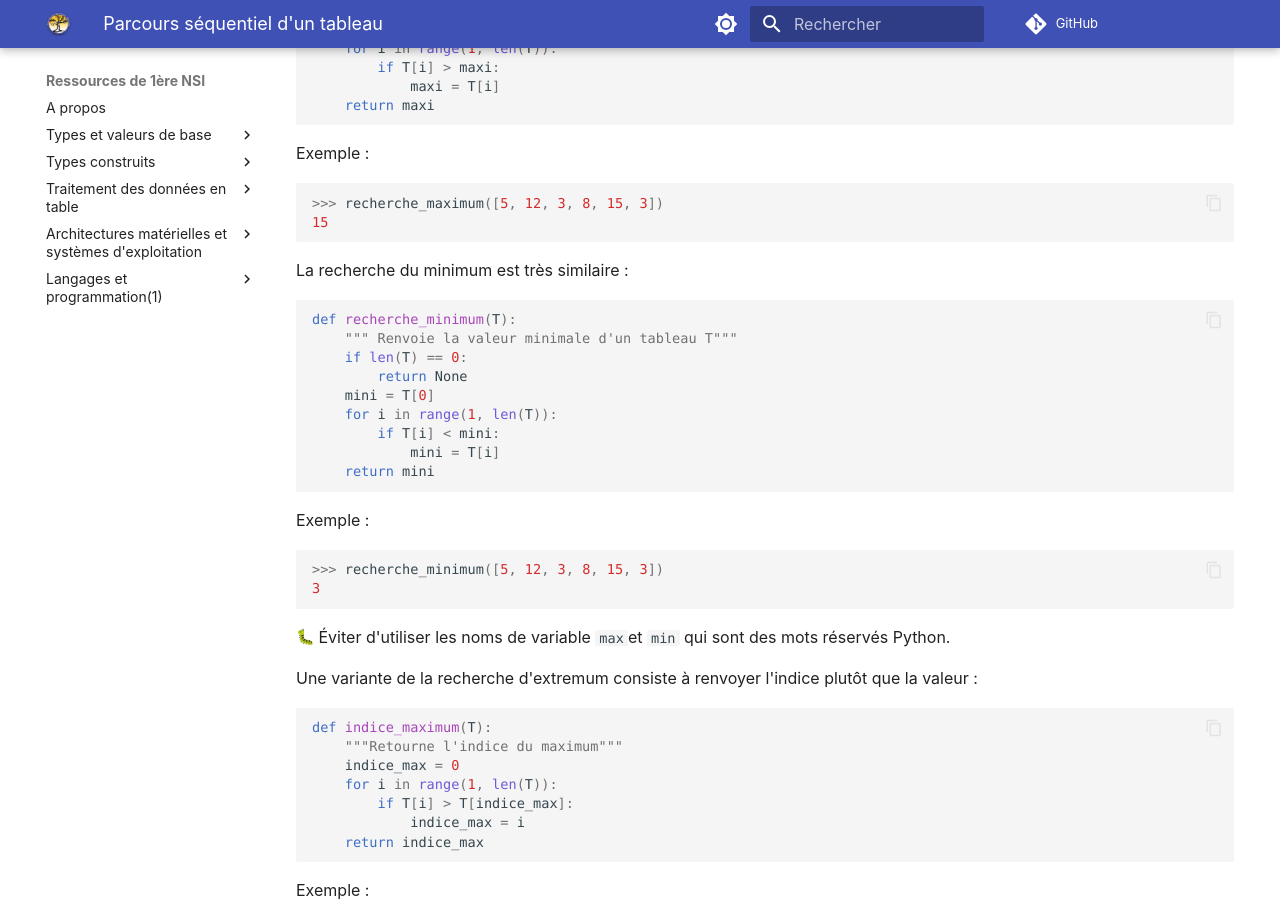
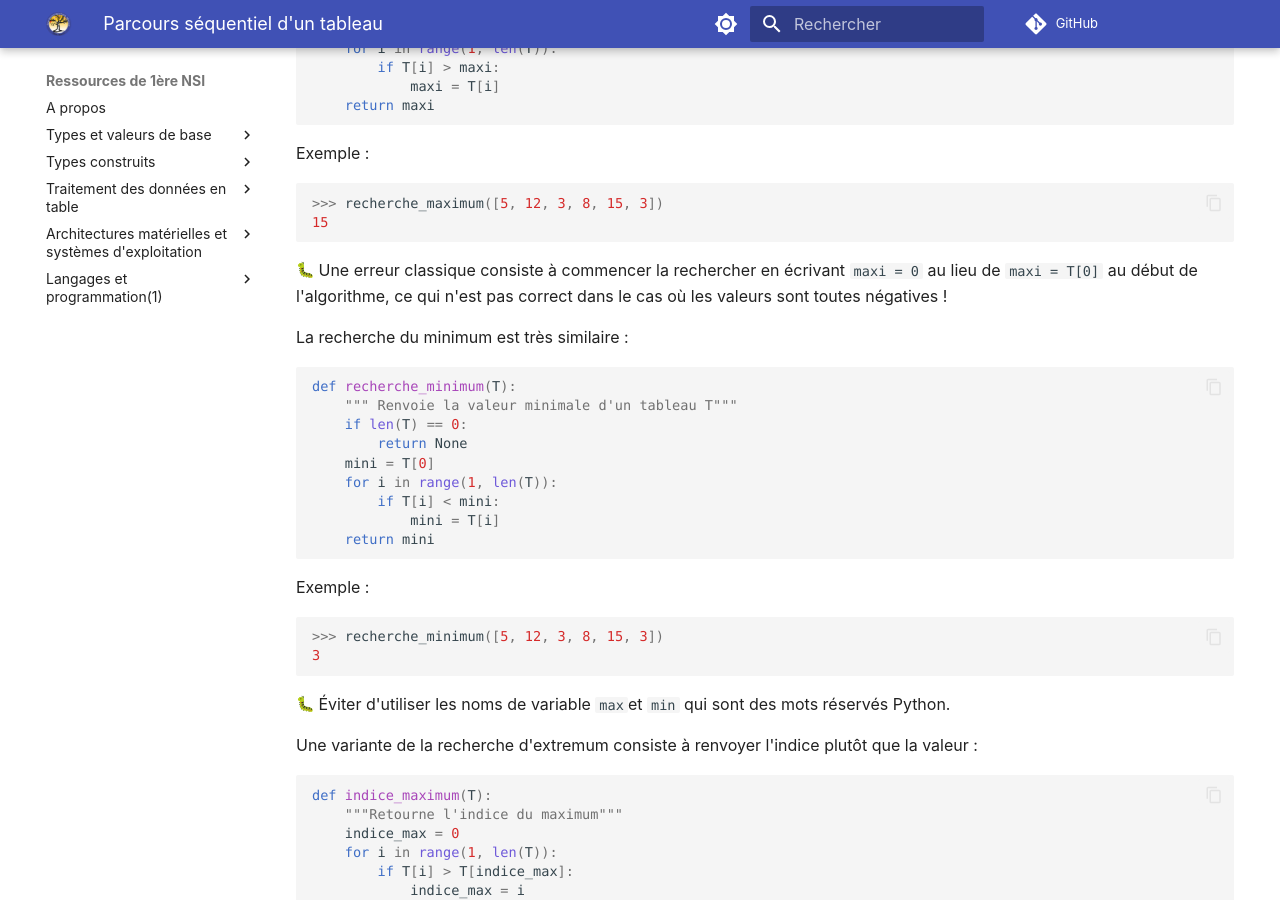
Before and after one commit to eipaca/NSI-1, an MkDocs documentation site: the page built from docs/algorithmique/1-parcours-sequentiel-tableau.md, in a window 1280 px wide and 900 px high, scrolled down 3945 px. Built offline with MkDocs 1.6.1 and Material for MkDocs 9.7.7, drawn with Linux system fonts in a browser that asks for light colours; emoji names are drawn with the system emoji font; comment, search, counter and statistics services are not loaded.

Commit message:
Add files via upload

````diff
--- a/docs/algorithmique/1-parcours-sequentiel-tableau.md
+++ b/docs/algorithmique/1-parcours-sequentiel-tableau.md
@@ -172,6 +172,7 @@ Le but est de trouver  **la plus grande (ou la plus petite) valeur dans un table
 
 Après avoir initialisé le maximum (ou minimum) à la première valeur du tableau (`T[0]`), l'algorithme parcourt chaque élément du tableau et remplace le maximum (respectivement le minimum) chaque fois qu'un élément est plus grand (resp. plus petit). Une fois le tableau entièrement parcouru, le maximum (resp. minimum) aura bien la valeur la plus grande (resp. la plus petite) du tableau.
 
+
 :warning: Il faut traiter le cas du tableau vide séparément pour éviter de lever un erreur `IndexError`sur `T[0]` au début de l'algorithme par exemple en renvoyant `None`ou avec une assertion du genre `assert len(T) != 0`.
 
 Traduit simplement en Python :
@@ -197,6 +198,8 @@ Exemple :
 15
 ```
 
+:bug: Une erreur classique consiste à commencer la rechercher en écrivant  `maxi = 0` au lieu de  `maxi = T[0]` au début de l'algorithme, ce qui n'est pas correct dans le cas où les valeurs sont toutes négatives !
+
 La recherche du minimum est très similaire :
 
 ```python
@@ -218,6 +221,7 @@ Exemple :
 >>> recherche_minimum([5, 12, 3, 8, 15, 3])
 3
 ```
+
 
 :bug: Éviter d'utiliser les noms de variable `max`et `min` qui sont des mots réservés Python.
 
````
